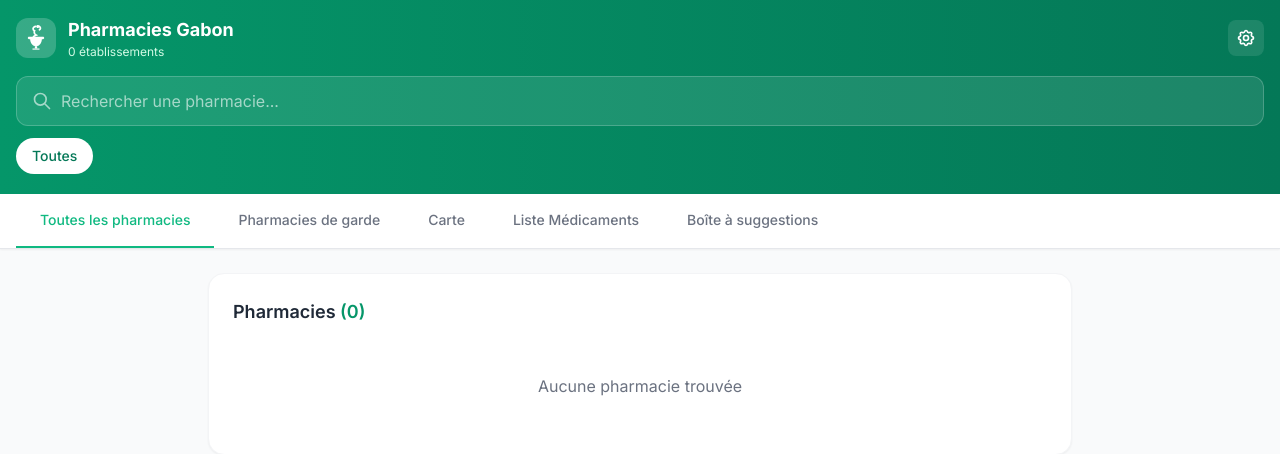
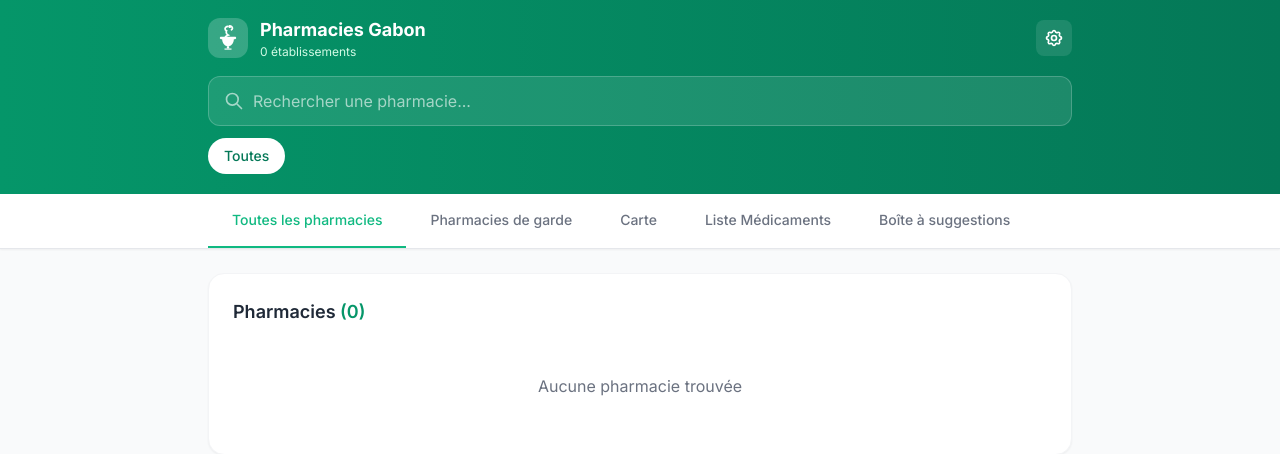
Before and after one commit to moa-digitalagency/PhramaGA, a Flask app: page / in a window 1280 px wide. Shown: the top 454 px of the page. Run offline with Flask 3, Linux system fonts and the light colour scheme; data that the repository does not hold is empty; some libraries are stand-ins or nearby versions.

Commit message:
Align all page elements within a consistent centered container
Apply max-width and centering to header, navigation tabs, and pharmacy list container in templates/index.html.

Replit-Commit-Author: Agent
Replit-Commit-Session-Id: da586c66-de9e-4a88-80e9-a55518569692
Replit-Commit-Checkpoint-Type: full_checkpoint
Replit-Commit-Event-Id: 73cba047-ff6f-4856-b06e-82761705a71c
Replit-Commit-Screenshot-Url: https://storage.googleapis.com/screenshot-production-us-central1/2036dfa8-9cbf-4c3b-9cec-820550de2f77/da586c66-de9e-4a88-80e9-a55518569692/tXBRLfA
Replit-Helium-Checkpoint-Created: true

```diff
--- a/templates/index.html
+++ b/templates/index.html
@@ -40,7 +40,7 @@
     <div id="app" class="pb-20 lg:pb-0">
         <div id="stickyHeader" class="sticky top-0 z-[600]">
         <header class="bg-gradient-to-r from-primary-600 to-primary-700 text-white shadow-lg">
-            <div class="px-4 py-4">
+            <div class="max-w-4xl mx-auto px-4 py-4">
                 <div class="flex items-center justify-between">
                     <div class="flex items-center gap-3">
                         <div class="w-10 h-10 bg-white/20 rounded-xl flex items-center justify-center">
@@ -97,7 +97,7 @@
         </header>
 
         <div class="hidden lg:block bg-white border-b shadow-sm">
-            <div class="max-w-7xl mx-auto px-4">
+            <div class="max-w-4xl mx-auto px-4">
                 <nav class="flex">
                     <button onclick="switchTab('pharmacies')" class="tab-btn active px-6 py-4 text-sm font-medium border-b-2 border-primary-600 text-primary-600" data-tab="pharmacies">
                         Toutes les pharmacies
```
